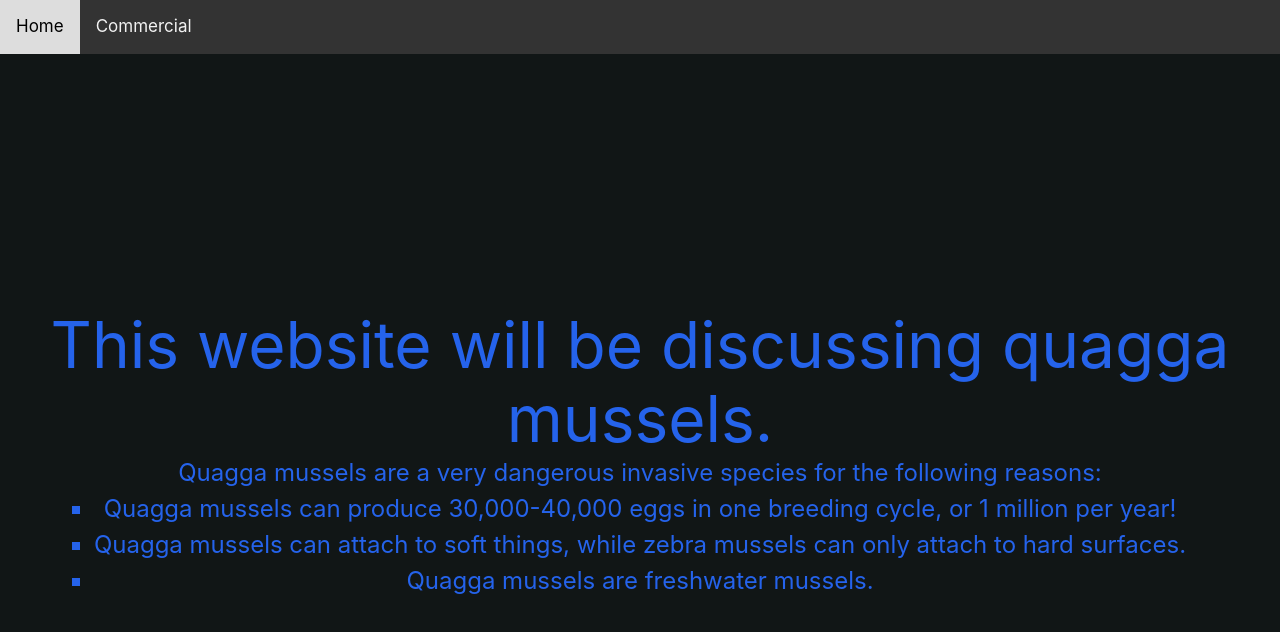
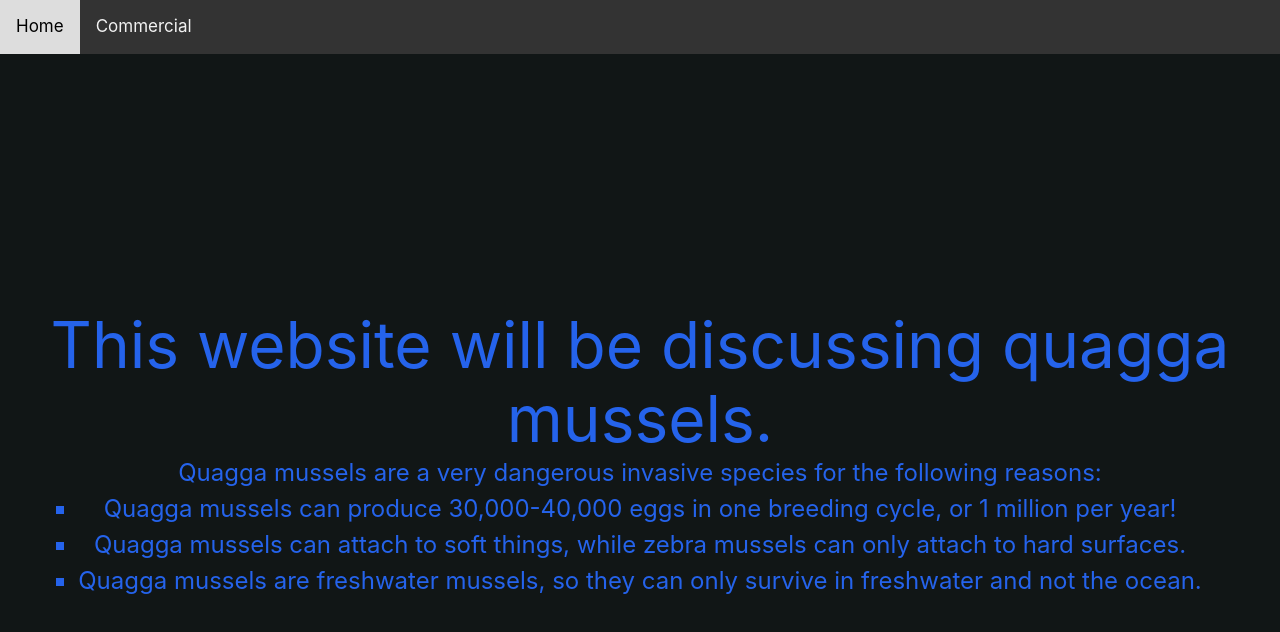
Before and after one commit to Thetoyking91/quagga-mussels, a Next.js app: page / in a window 1280 px wide. Shown: the top 632 px of the page. Built offline with nearby package versions, Linux system fonts and the light colour scheme.

Commit message:
Update index.js

```diff
--- a/pages/index.js
+++ b/pages/index.js
@@ -16,7 +16,7 @@ export default function Home() {
       Quagga mussels can attach to soft things, while zebra mussels can only attach to hard surfaces.
     </li>
     <li>
-      Quagga mussels are freshwater mussels.
+      Quagga mussels are freshwater mussels, so they can only survive in freshwater and not the ocean.
     </li>
     </ul>
       </Template>
```
